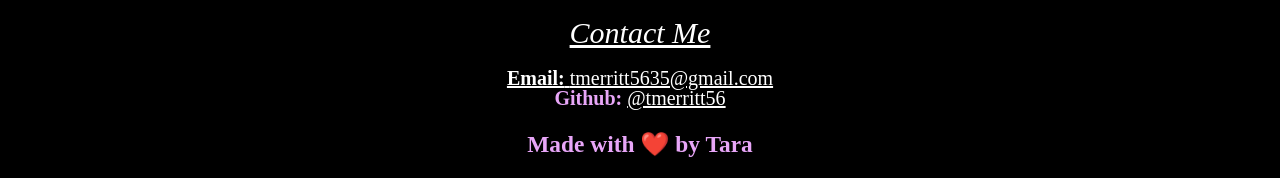
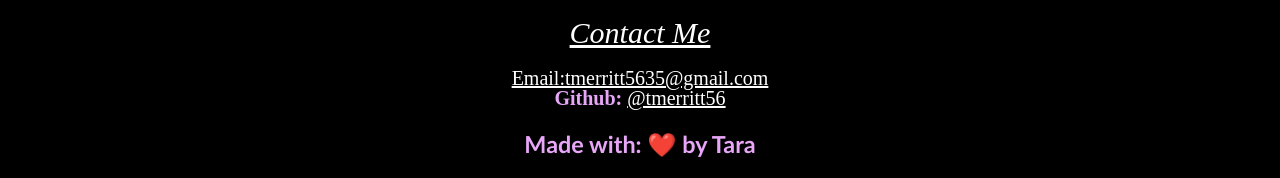
Before and after one commit to tmerritt56/Portfolio, a plain HTML site: page index.html in a window 1280 px wide. Shown: the part 1862-2040 px from the top of the page. Drawn offline with Linux system fonts and the light colour scheme.

```diff
--- a/Assets/style.css
+++ b/Assets/style.css
@@ -73,6 +73,7 @@ h1 {
     padding: 25px;
     clear: both;
     text-align: center;
+    font-family: 'Trebuchet MS', 'Lucida Sans Unicode', 'Lucida Grande', 'Lucida Sans', Arial, sans-serif;
 }
 a:link {
     color: var(--white);
--- a/index.html
+++ b/index.html
@@ -41,13 +41,13 @@
         <section id="Contact-Me">
             <h2>Contact Me</h2>
           <ul>
-            <li><strong>Email:</strong> <a href="#">tmerritt5635@gmail.com</a></li>
+            <li>Email:<a href="#">tmerritt5635@gmail.com</a></li>
         <li><strong>Github:</strong> <a href="#">@tmerritt56</a></li>
           </ul>
         </section>
     </div>
     <div class="footer">
-        <h3>Made with ❤️ by Tara</h3>
+        <h3>Made with: ❤️ by Tara</h3>
     </div>
     </main>
 
```
Also changed, not shown: 2 other files.
